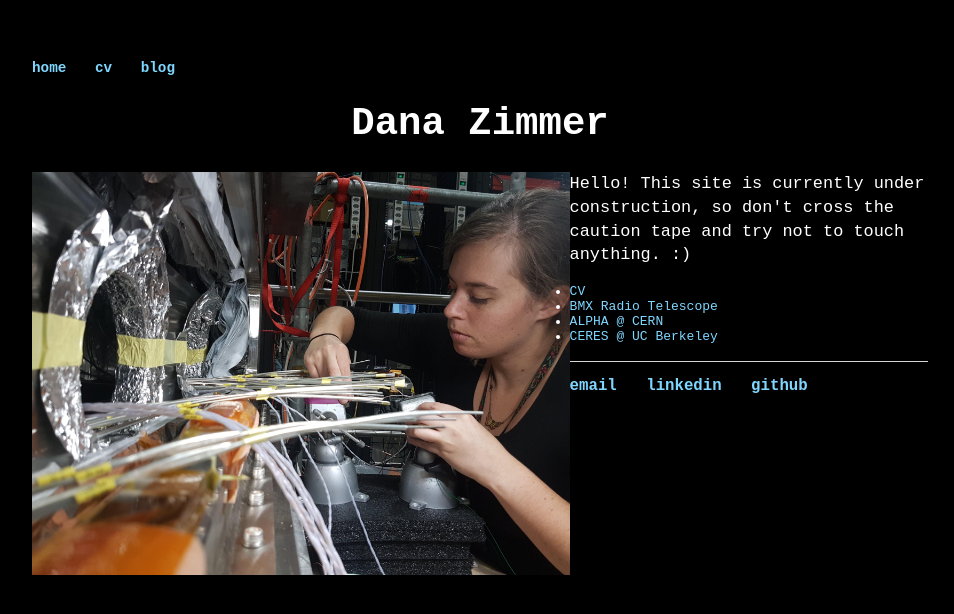
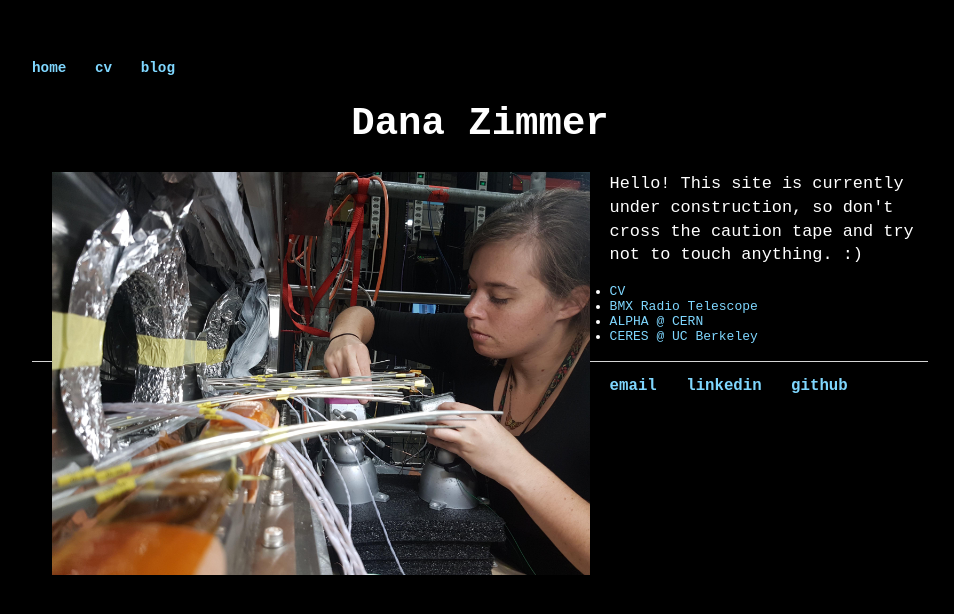
Before and after one commit to dmz11/dmz11.github.io, a Jekyll site: the page built from index.html, in a window 1280 px wide. Shown: the top 614 px of the page, without its empty margins (160-1114 px from the left). Built offline with Jekyll 4.4.1, drawn with Linux system fonts in a browser that asks for light colours.

Commit message:
homepage

```diff
--- a/index.html
+++ b/index.html
@@ -5,7 +5,7 @@ title: dana-zimmer
 <div class="blurb">
 	<h1 align=middle>Dana Zimmer</h1>
 
-	<img src="./images/superconducters.jpg" alt="Dana Zimmer ALPHA superconductor magnets cryostat" align = 'left' width = 60%>
+	<img src="./images/superconducters.jpg" alt="Dana Zimmer ALPHA superconductor magnets cryostat" align = 'left' width = 60% hspace='20'/>
 	<p>Hello! This site is currently under construction, so don't cross the caution tape and try not to touch anything. :)</p>
     <p>
     <ul>
```
Also changed, not shown: 1 other file.
